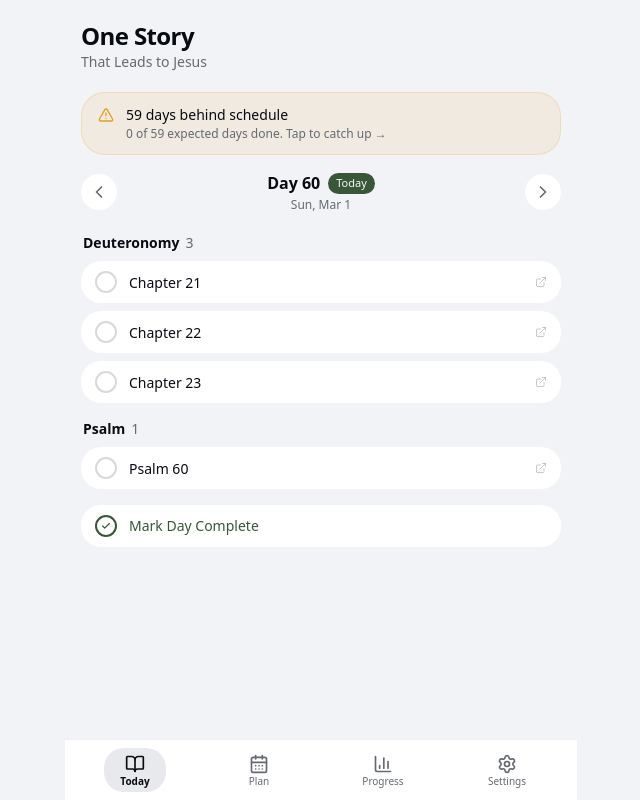
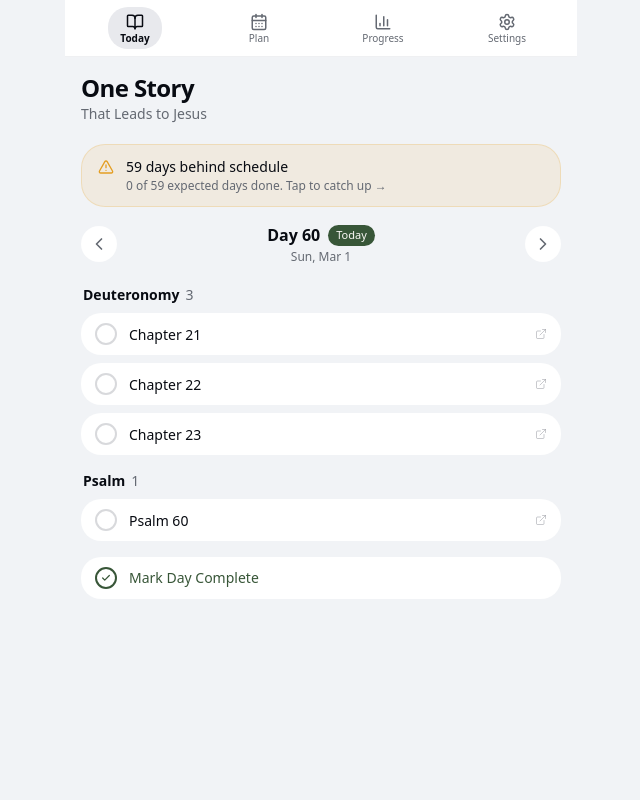
Before and after one commit to abenezerdame/onestory-app, a Next.js app: page / in a window 1280 px wide. Shown: the whole page, without its empty margins (319-959 px from the left). Built offline with nearby package versions, Linux system fonts and the light colour scheme.

Commit message:
Move tab bar to top of screen
https://claude.ai/code/session_012XuLB6KJt9GeerYbaayE5F

```diff
--- a/src/components/BottomNav.tsx
+++ b/src/components/BottomNav.tsx
@@ -18,9 +18,9 @@ const tabs: { id: Tab; label: string; icon: typeof BookOpen }[] = [
 
 export function BottomNav({ activeTab, onTabChange }: BottomNavProps) {
   return (
-    <nav className="fixed bottom-0 left-0 right-0 z-50 max-w-lg mx-auto">
-      <div className="bg-card border-t border-border/50">
-        <div className="flex items-center justify-around px-2 pb-safe" style={{ height: 60 }}>
+    <nav className="fixed top-0 left-0 right-0 z-50">
+      <div className="max-w-lg mx-auto bg-card border-b border-border/50">
+        <div className="flex items-center justify-around h-14 px-2">
           {tabs.map(tab => {
             const Icon = tab.icon;
             const active = activeTab === tab.id;
@@ -28,16 +28,16 @@ export function BottomNav({ activeTab, onTabChange }: BottomNavProps) {
               <button
                 key={tab.id}
                 onClick={() => onTabChange(tab.id)}
-                className="flex-1 flex flex-col items-center justify-center"
+                className="flex-1 flex flex-col items-center justify-center h-full relative"
                 aria-label={tab.label}
               >
                 <div
-                  className={`flex flex-col items-center gap-0.5 px-4 py-1.5 rounded-xl transition-colors duration-150 ${
+                  className={`flex flex-col items-center gap-0.5 px-3 py-1.5 rounded-xl transition-colors duration-150 ${
                     active ? "bg-muted" : ""
                   }`}
                 >
                   <Icon
-                    className={`w-5 h-5 transition-colors ${
+                    className={`w-[18px] h-[18px] transition-colors ${
                       active ? "text-foreground" : "text-muted-foreground"
                     }`}
                   />
--- a/src/components/PlanView.tsx
+++ b/src/components/PlanView.tsx
@@ -60,7 +60,7 @@ export function PlanView(props: PlanViewProps) {
   };
 
   return (
-    <div className="px-4 pt-5 pb-20 max-w-lg mx-auto">
+    <div className="px-4 pt-[72px] pb-8 max-w-lg mx-auto">
       <div className="mb-4">
         <h1 className="text-2xl font-bold tracking-tight">Reading Plan</h1>
         <p className="text-sm text-muted-foreground">358 days through the Bible</p>
--- a/src/components/ProgressView.tsx
+++ b/src/components/ProgressView.tsx
@@ -46,7 +46,7 @@ export function ProgressView({ stats, isDayComplete, startDate }: ProgressViewPr
   };
 
   return (
-    <div className="px-4 pt-5 pb-20 max-w-lg mx-auto">
+    <div className="px-4 pt-[72px] pb-8 max-w-lg mx-auto">
       <div className="mb-6">
         <h1 className="text-2xl font-bold tracking-tight">Progress</h1>
         <p className="text-sm text-muted-foreground">Your reading journey</p>
--- a/src/components/SettingsView.tsx
+++ b/src/components/SettingsView.tsx
@@ -42,7 +42,7 @@ export function SettingsView({ startDate, setStartDate, exportProgress, importPr
   const [markTillOpen, setMarkTillOpen] = useState(false);
 
   return (
-    <div className="px-4 pt-5 pb-24 max-w-lg mx-auto">
+    <div className="px-4 pt-[72px] pb-8 max-w-lg mx-auto">
       <div className="mb-5">
         <h1 className="text-2xl font-bold tracking-tight">Settings</h1>
         <p className="text-sm text-muted-foreground">Customize your experience</p>
--- a/src/components/TodayView.tsx
+++ b/src/components/TodayView.tsx
@@ -54,7 +54,7 @@ export function TodayView(props: TodayViewProps) {
     : null;
 
   return (
-    <div className="px-4 pt-5 pb-24 max-w-lg mx-auto">
+    <div className="px-4 pt-[72px] pb-8 max-w-lg mx-auto">
       {/* Page header */}
       <div className="mb-5">
         <h1 className="text-2xl font-bold tracking-tight">One Story</h1>
```
